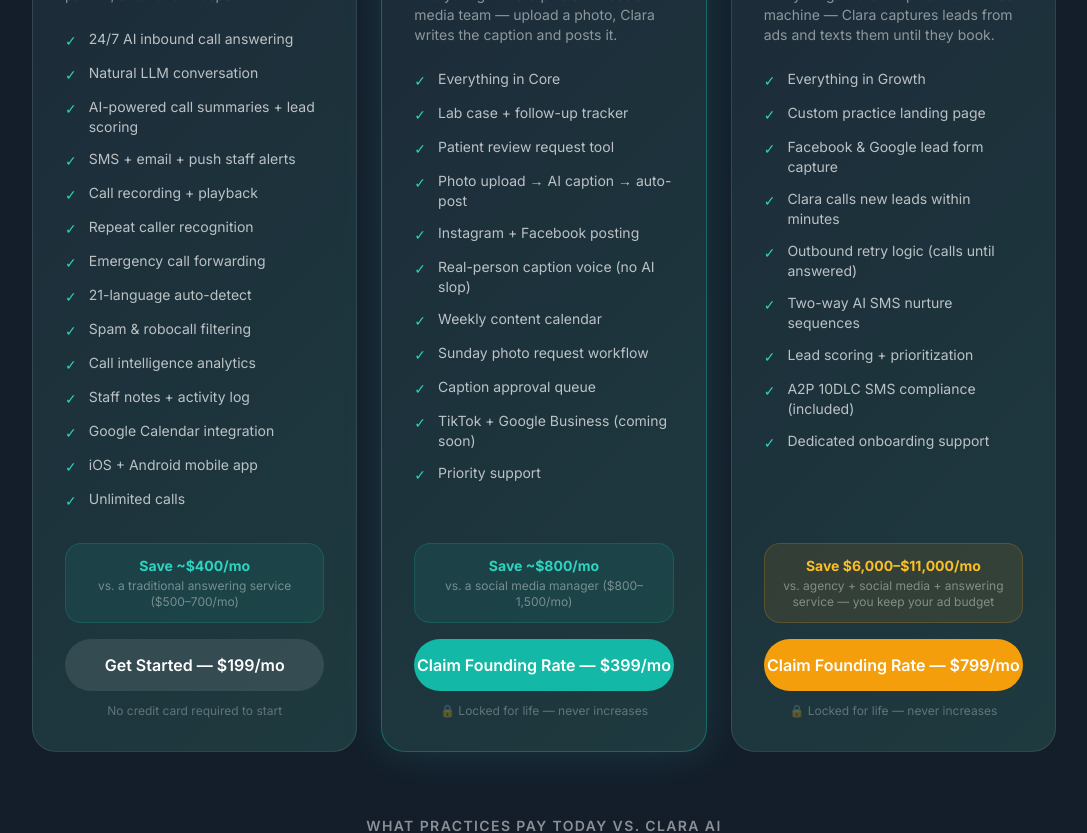
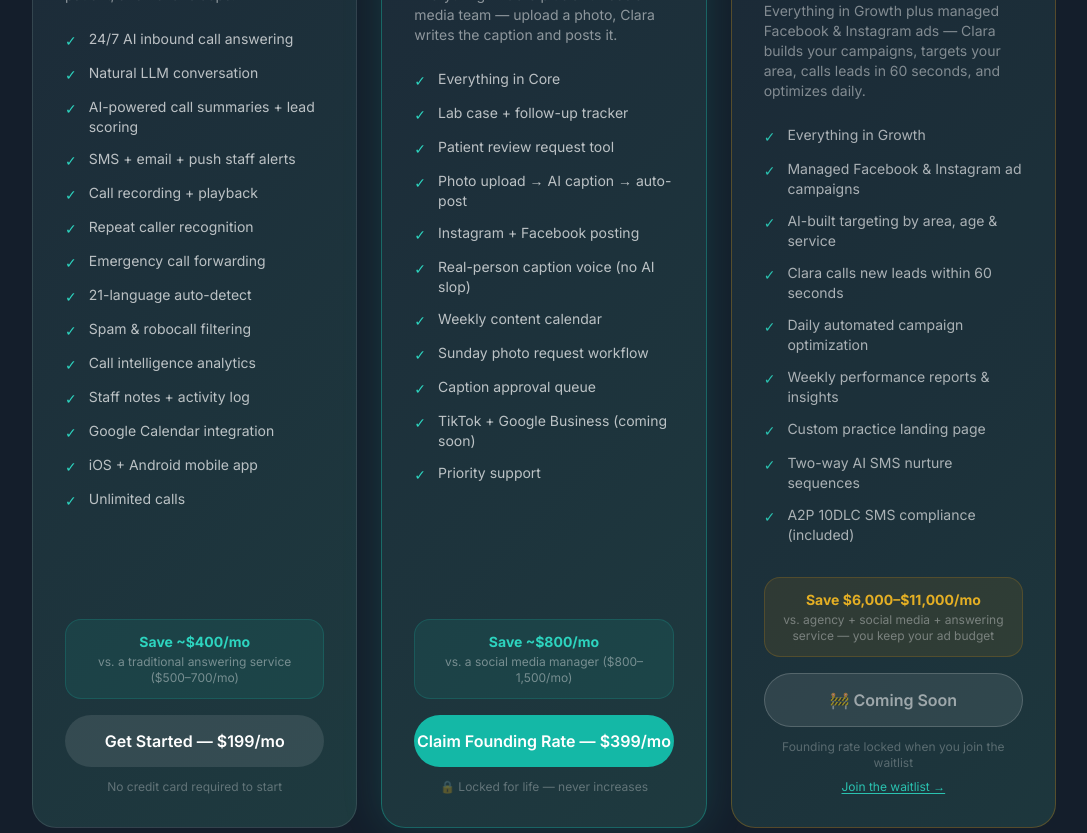
Before and after one commit to dentalondemand/iamclara-website, a Next.js app: page / in a window 1280 px wide. Shown: the part 3600-4433 px from the top of the page, without its empty margins (96-1183 px from the left). Built offline with nearby package versions, Linux system fonts and the light colour scheme.

Commit message:
feat: Pro plan — Coming Soon badge, ad management features, updated privacy policy for Meta review

```diff
--- a/app/page.tsx
+++ b/app/page.tsx
@@ -382,9 +382,9 @@
           </div>
 
           {/* Pro Plan */}
-          <div className="relative bg-card-gradient border border-white/10 rounded-3xl p-8 flex flex-col">
+          <div className="relative bg-card-gradient border border-amber-500/30 rounded-3xl p-8 flex flex-col opacity-90">
             <div className="absolute -top-3 left-1/2 -translate-x-1/2">
-              <span className="bg-amber-500 text-white text-xs font-bold px-4 py-1 rounded-full">FOUNDING RATE</span>
+              <span className="bg-amber-500 text-white text-xs font-bold px-4 py-1 rounded-full">COMING SOON</span>
             </div>
 
             <div className="mb-6">
@@ -395,24 +395,24 @@
               </div>
               <p className="text-white/30 text-xs mb-1 line-through">$999/month after founding spots fill</p>
               <p className="text-amber-400 text-xs font-semibold mb-3">
-                🔥 {PRO_FOUNDERS_SPOTS_TOTAL - PRO_FOUNDERS_SPOTS_TAKEN} of {PRO_FOUNDERS_SPOTS_TOTAL} founding spots remaining
+                🔒 Founding rate locked for waitlist members
               </p>
               <p className="text-white/50 text-sm">
-                Everything in Growth plus the full lead machine — Clara captures leads from ads and texts them until they book.
+                Everything in Growth plus managed Facebook &amp; Instagram ads — Clara builds your campaigns, targets your area, calls leads in 60 seconds, and optimizes daily.
               </p>
             </div>
 
             <ul className="space-y-3 mb-8 flex-1">
               {[
                 'Everything in Growth',
+                'Managed Facebook & Instagram ad campaigns',
+                'AI-built targeting by area, age & service',
+                'Clara calls new leads within 60 seconds',
+                'Daily automated campaign optimization',
+                'Weekly performance reports & insights',
                 'Custom practice landing page',
-                'Facebook & Google lead form capture',
-                'Clara calls new leads within minutes',
-                'Outbound retry logic (calls until answered)',
                 'Two-way AI SMS nurture sequences',
-                'Lead scoring + prioritization',
                 'A2P 10DLC SMS compliance (included)',
-                'Dedicated onboarding support',
               ].map((item) => (
                 <li key={item} className="flex items-start gap-3 text-sm text-white/70">
                   <span className="text-teal-400 mt-0.5 flex-shrink-0">✓</span>
@@ -427,11 +427,14 @@
                 <p className="text-amber-400 font-bold text-sm">Save $6,000–$11,000/mo</p>
                 <p className="text-white/40 text-xs mt-0.5">vs. agency + social media + answering service — you keep your ad budget</p>
               </div>
-              <a href="/get-started?plan=pro"
-                className="block text-center bg-amber-500 hover:bg-amber-400 text-white font-semibold py-3.5 rounded-full transition-colors">
-                Claim Founding Rate — $799/mo
+              <div className="block text-center bg-white/10 border border-white/20 text-white/60 font-semibold py-3.5 rounded-full cursor-not-allowed">
+                🚧 Coming Soon
+              </div>
+              <p className="text-center text-white/30 text-xs mt-3">Founding rate locked when you join the waitlist</p>
+              <a href="mailto:hello@iamclara.ai?subject=Clara Pro Waitlist&body=I'm interested in Clara Pro for my dental practice."
+                className="block text-center text-teal-400 hover:text-teal-300 text-xs mt-2 transition-colors underline underline-offset-2">
+                Join the waitlist →
               </a>
-              <p className="text-center text-white/30 text-xs mt-3">🔒 Locked for life — never increases</p>
             </div>
           </div>
         </div>
--- a/app/privacy/page.tsx
+++ b/app/privacy/page.tsx
@@ -60,7 +60,7 @@
 - **Google** — calendar integration, Google Sheets for lead data
 - **ElevenLabs** — AI voice synthesis
 - **Stripe** — payment processing
-- **Meta (Facebook/Instagram)** — social media posting and lead form integration (Growth plan)
+- **Meta (Facebook/Instagram)** — social media posting, lead form integration, and managed ad campaign creation and optimization (Growth and Pro plans)
 - **Gemini (Google AI)** — AI conversation, caption generation, image analysis
 
 These providers are contractually bound to protect your data and may not use it for their own purposes.`
@@ -103,7 +103,7 @@
           },
           {
             title: "9. Facebook & Meta Data",
-            body: `Clara integrates with Meta's platforms (Facebook, Instagram) for social media posting and lead form data. Lead information received through Facebook Lead Ads is used solely to follow up with prospective patients on behalf of the Practice. We do not use Meta lead data for advertising or share it with other parties. We comply with Meta's Platform Terms and Data Policy.`
+            body: `Clara integrates with Meta's platforms (Facebook, Instagram) for social media posting, lead form data retrieval, and managed advertising (Pro plan). Lead information received through Facebook Lead Ads is used solely to follow up with prospective patients on behalf of the Practice. For Pro plan customers who connect their Facebook Ad Account, Clara creates and manages ad campaigns within their Business Ad Account using permissions explicitly granted via OAuth. We use ads_management and ads_read permissions solely to create, monitor, and optimize campaigns the Practice has authorized. We do not use Meta lead data for advertising or share it with other parties. Ad account access tokens are stored encrypted and deleted immediately upon disconnection. We comply with Meta's Platform Terms, Data Policy, and Advertising Policies.`
           },
           {
             title: "10. Security",
```
Also changed, not shown: 1 other file (tests, documents, lock files or other folders).
